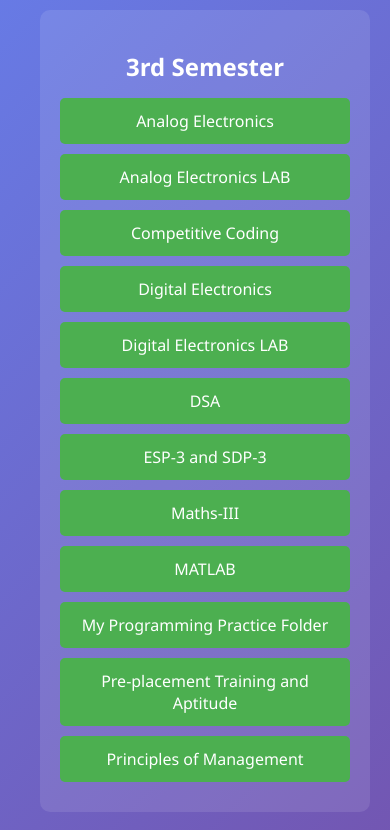
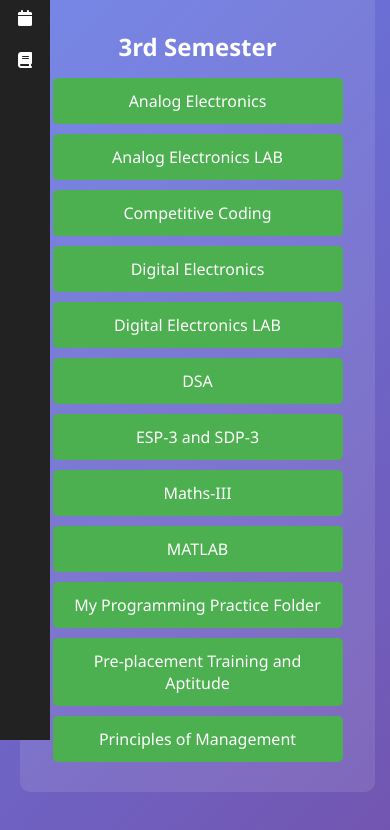
Before and after one commit to CyberKnight-cmd/systematic-notes-viewer, a plain HTML site: page previous-notes.html in a window 390 px wide. Shown: the part 124-954 px from the top of the page. Drawn offline with Linux system fonts and the light colour scheme.

Commit message:
Made Previous notes page responsive

```diff
--- a/previous-notes.html
+++ b/previous-notes.html
@@ -143,6 +143,34 @@
         background: #45a049;
         }
 
+    @media (max-width: 768px) {
+  .sidebar {
+    position: fixed;
+    width: 50px; /* even narrower on mobile */
+    height: 100vh;
+    z-index: 1000;
+  }
+
+  .sidebar.expanded {
+    width: 160px; /* slightly narrower expansion for mobile */
+  }
+
+  .content {
+    padding: 20px; /* reduce padding for smaller screens */
+  }
+
+  .semester-container {
+    flex-direction: column;
+    align-items: center;
+  }
+
+  .semester {
+    width: 90%; /* full width on mobile with margin */
+    max-width: 400px;
+  }
+}
+
+
   </style>
 </head>
 <body>
```
